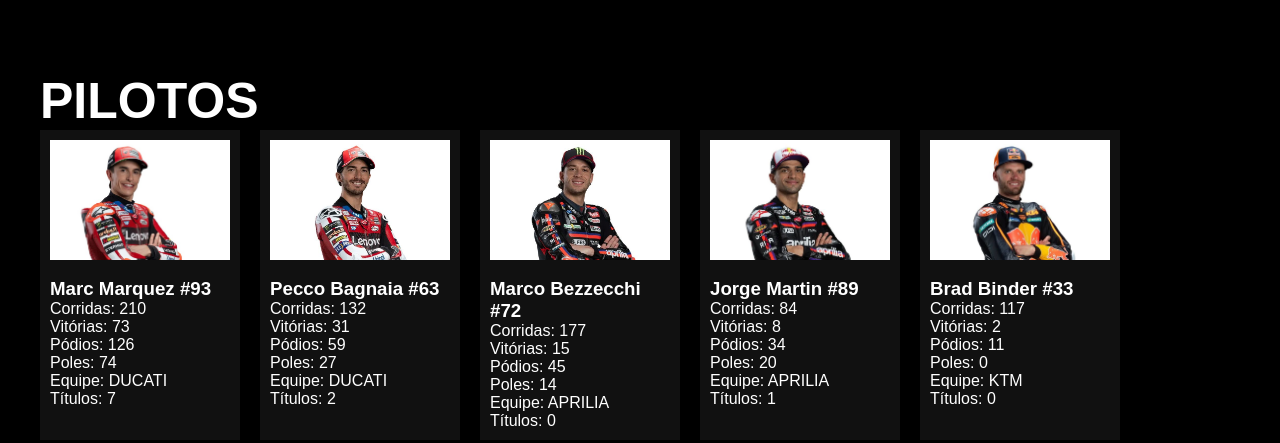
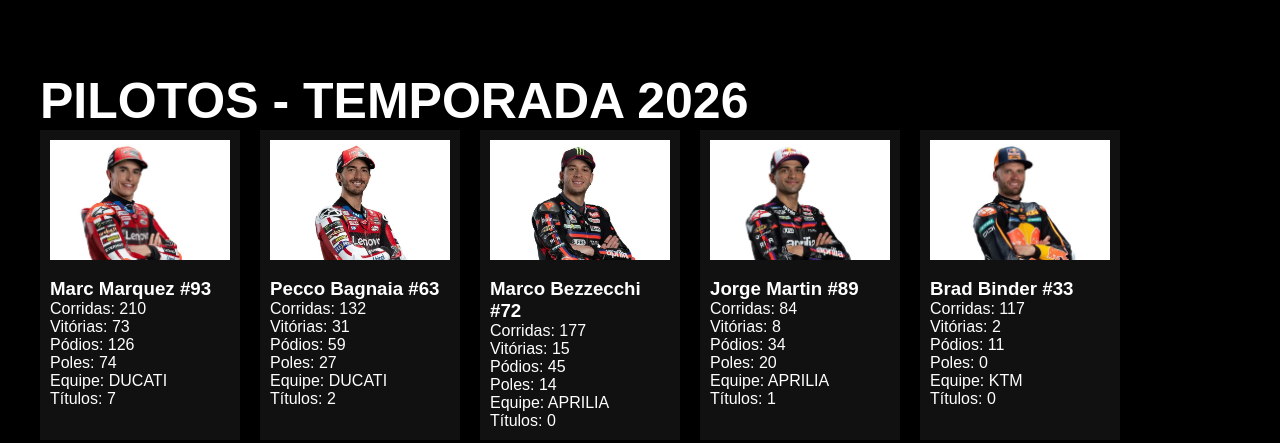
Before and after one commit to RM-Classroom/dwfe-ads-semana4-ViniciusMatosinhos, a plain HTML site: page public/index.html in a window 1280 px wide. Shown: the part 439-882 px from the top of the page. Drawn offline with Linux system fonts and the light colour scheme.

Commit message:
Atividade Semana 4 - Vinicius Matosinhos

```diff
--- a/public/index.html
+++ b/public/index.html
@@ -41,7 +41,7 @@
     </section>
 
     <section class="pilotos">
-        <h2>PILOTOS</h2>
+        <h2>PILOTOS - TEMPORADA 2026</h2>
 
         <div class="pilotos-sequencia">
 
```
